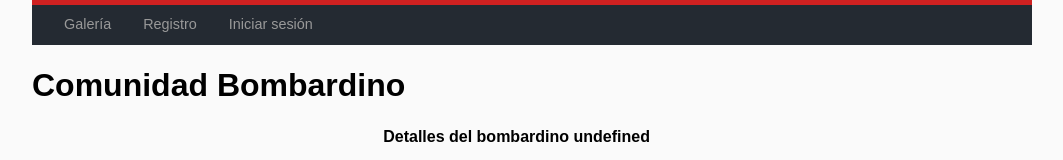
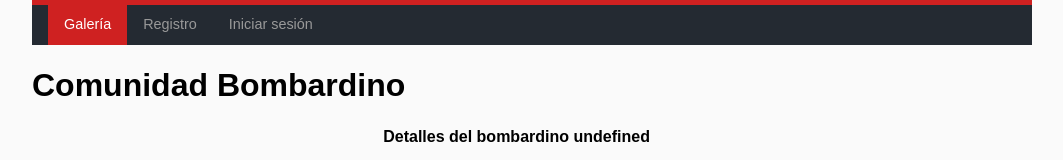
Before and after one commit to AntonioJRuizG/Antonio-Ruiz-Final-Project-front-202301-mad, a React (Create React App) app: page /detalles/1 in a window 1280 px wide. Shown: the top 160 px of the page, without its empty margins (108-1171 px from the left). Built offline with nearby package versions, Linux system fonts and the light colour scheme; no server answers; a web font is replaced by a local one.

Commit message:
Change and test menu list

```diff
--- a/src/common/components/menu.list/menu.list.style.module.scss
+++ b/src/common/components/menu.list/menu.list.style.module.scss
@@ -24,3 +24,8 @@ li {
     transition: ease 0.5s;
   }
 }
+
+.activeLink {
+  background-color: $primary-color;
+  color: $quaternary-color;
+}
--- a/src/common/components/menu.list/menu.list.tsx
+++ b/src/common/components/menu.list/menu.list.tsx
@@ -2,17 +2,34 @@ import { Link } from "react-router-dom";
 import { MenuOptions } from "../../../app/app";
 
 import style from "./menu.list.style.module.scss";
+import { useState } from "react";
 
 export type NavProps = {
   menuOptions: MenuOptions[];
 };
 
 export function MenuList({ menuOptions }: NavProps) {
+  const [activeLink, setActiveLink] = useState("/");
+
+  const handleSetActiveLink = (path: string) => {
+    setActiveLink(path);
+    console.log(path);
+    console.log(activeLink);
+  };
+
   return (
     <>
       {menuOptions.map((item) => (
         <li key={item.id}>
-          <Link to={item.path} className={style.mainMenuListLink}>
+          <Link
+            to={item.path}
+            className={
+              style.mainMenuListLink +
+              " " +
+              (item.path === activeLink ? style["activeLink"] : "")
+            }
+            onClick={() => handleSetActiveLink(item.path)}
+          >
             {item.label}
           </Link>
         </li>
--- a/src/features/user/components/logout/logout.btn.style.module.scss
+++ b/src/features/user/components/logout/logout.btn.style.module.scss
@@ -1,10 +1,18 @@
 @import "../../../../style/variables.scss";
 
 .mainMenuBtn {
-  background-color: white;
+  background-color: transparent;
   border: $border-radius-1;
-  color: $text_default_light_color;
+  color: $septenary-color;
   cursor: pointer;
   font-family: $font_default_family;
   min-width: 6rem;
+  height: 100%;
+  padding: 0 1rem 0 1rem;
 }
+
+.mainMenuBtn:hover {
+  background-color: $primary-color;
+  color: $quaternary-color;
+  transition: ease 0.5s;
+}
```
Also changed, not shown: 1 other file (tests, documents, lock files or other folders).
